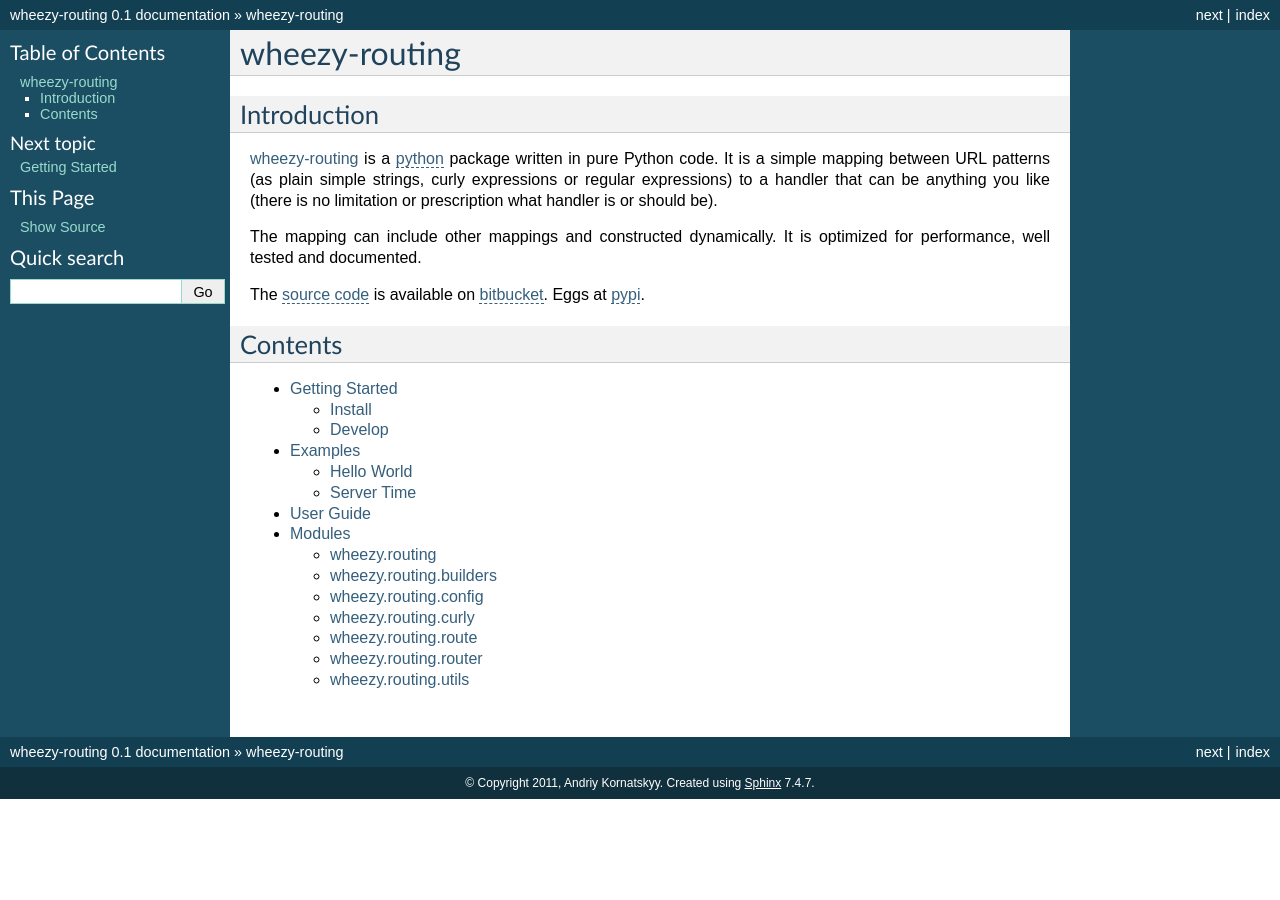
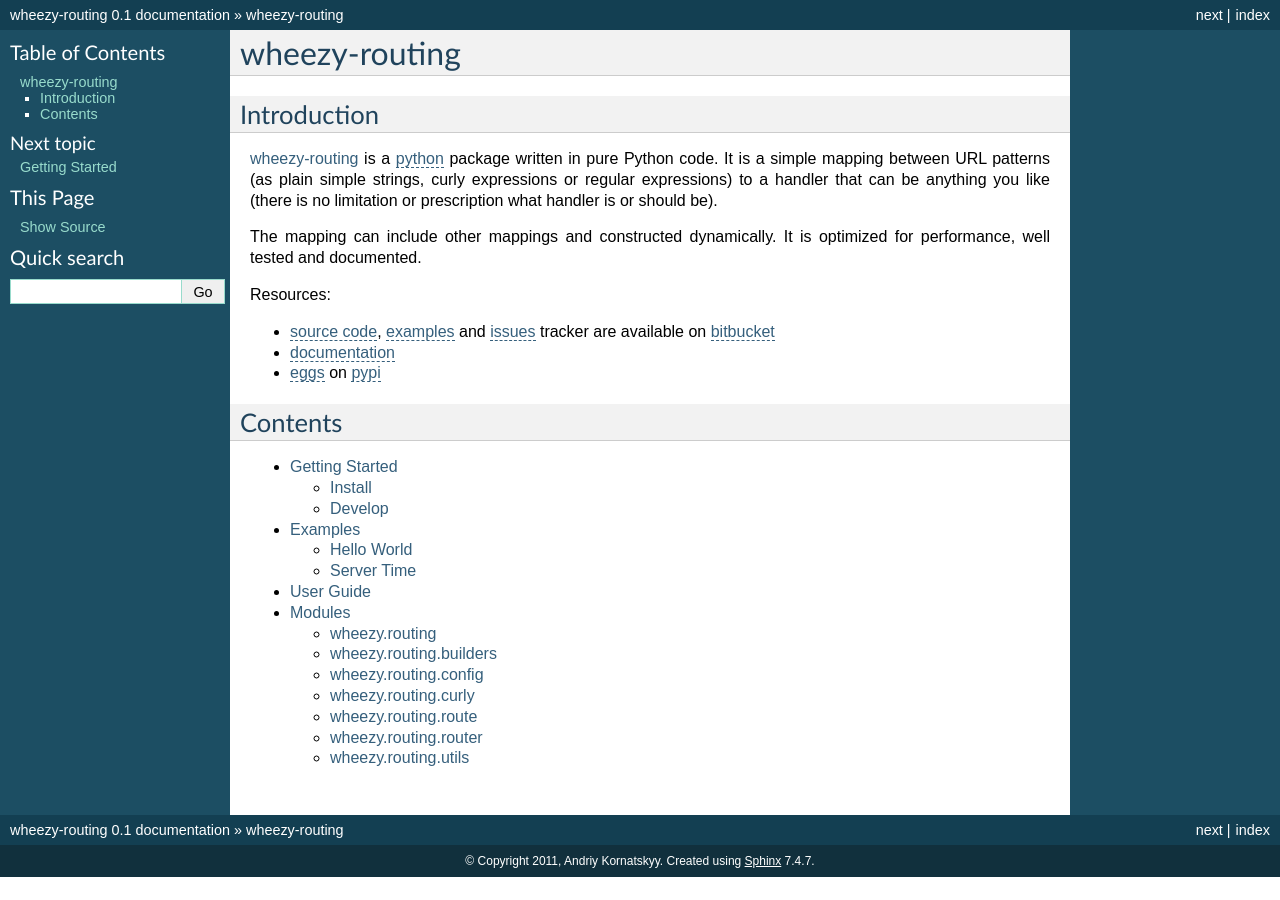
Before and after one commit to akornatskyy/wheezy.routing, a Sphinx documentation site: the page built from doc/index.rst, in a window 1280 px wide. Built offline with Sphinx 7.4.7, drawn with Linux system fonts in a browser that asks for light colours.

Commit message:
Updated list of available resources.

```diff
--- a/doc/index.rst
+++ b/doc/index.rst
@@ -4,7 +4,7 @@
 ==============
 
 Introduction
--------------
+------------
 
 :ref:`wheezy-routing` is a `python`_ package written in pure Python
 code. It is a simple mapping between URL patterns (as plain
@@ -15,7 +15,12 @@
 The mapping can include other mappings and constructed dynamically.
 It is optimized for performance, well tested and documented.
 
-The `source code`_ is available on `bitbucket`_. Eggs at `pypi`_.
+Resources:
+
+* `source code`_, `examples`_ and `issues`_ tracker are available
+  on `bitbucket`_
+* `documentation`_
+* `eggs`_ on `pypi`_
 
 Contents
 --------
@@ -31,4 +36,8 @@
 .. _`python`: http://www.python.org
 .. _`source code`: https://bitbucket.org/akorn/wheezy-routing/src
 .. _`bitbucket`: https://bitbucket.org/akorn/wheezy-routing
-.. _`pypi`: http://pypi.python.org/pypi/wheezy-routing
+.. _`issues`: https://bitbucket.org/akorn/wheezy-routing/issues
+.. _`documentation`: http://packages.python.org/wheezy-routing
+.. _`examples`: https://bitbucket.org/akorn/wheezy-routing/src/tip/demos
+.. _`pypi`: http://pypi.python.org
+.. _`eggs`: http://pypi.python.org/pypi/wheezy-routing
```
